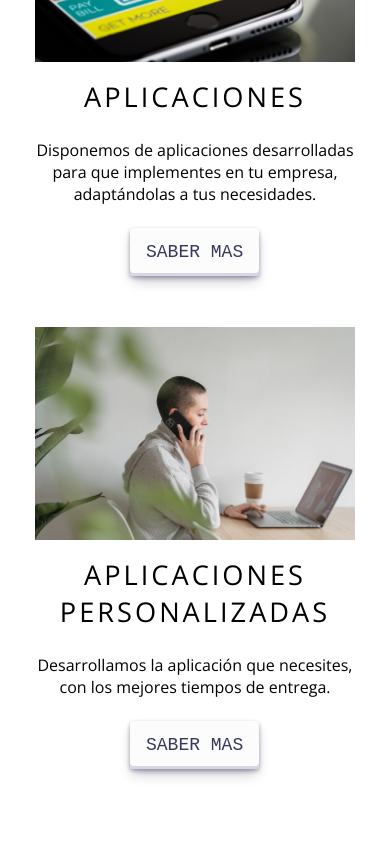
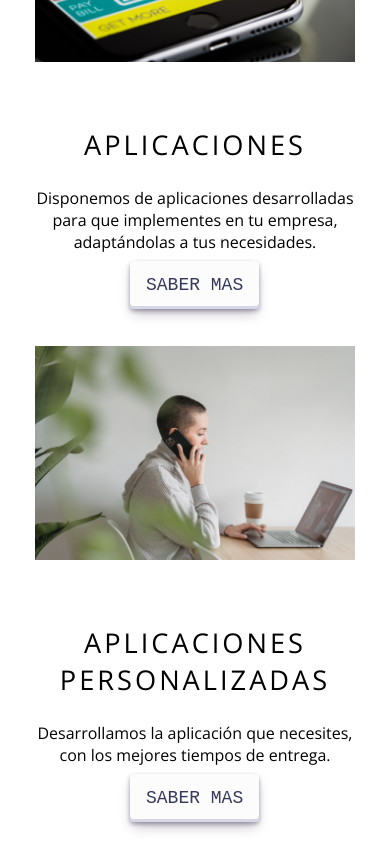
Before and after one commit to franmartos11/aspaWebApp, a React (Vite) app: page / in a window 390 px wide. Shown: the part 3440-4284 px from the top of the page. Built offline with nearby package versions, Linux system fonts and the light colour scheme.

Commit message:
changes services redirect & iphone display on page

```diff
--- a/src/components/ServiceMain.jsx
+++ b/src/components/ServiceMain.jsx
@@ -13,8 +13,9 @@ function ServiceMain(){
             <div class="cards_servicios">
                 <div class="card_servicios">
                     <h5>APLICACIONES A TU MEDIDA</h5>
+
+                    <p>En nuestra empresa ofrecemos servicios de desarrollo de aplicaciones de alta calidad para asegurarnos de que nuestros clientes obtengan el producto final que están buscando. Trabajamos estrechamente con nuestros clientes para entender sus requisitos y necesidades, y utilizamos tecnologías y herramientas de vanguardia para garantizar que nuestras aplicaciones sean de alta calidad y cumplan con las expectativas de nuestros clientes.</p>
                     <Iphone></Iphone>
-                    <p>En nuestra empresa ofrecemos servicios de desarrollo de aplicaciones de alta calidad para asegurarnos de que nuestros clientes obtengan el producto final que están buscando. Trabajamos estrechamente con nuestros clientes para entender sus requisitos y necesidades, y utilizamos tecnologías y herramientas de vanguardia para garantizar que nuestras aplicaciones sean de alta calidad y cumplan con las expectativas de nuestros clientes.</p>
                     <button class="botonBlanco" onClick={handleClick}>SABER MAS</button>
                 </div>
             </div>
--- a/src/components/Services.jsx
+++ b/src/components/Services.jsx
@@ -1,4 +1,5 @@
 import React from "react";
+import { Link, Route } from "react-router-dom";
 
 
 function Services(){
@@ -6,6 +7,13 @@ function Services(){
         let url = "https://drive.google.com/file/d/1rI9B36C977JEiUFRjcc6UE92dZ0tf_iq/view?usp=sharing";
         window.open(url,"_blank");
     }
+
+    const scrollToTop = () => {
+        window.scrollTo(0, 0);
+      };
+
+
+
 
   return(
         <div class="servicios">
@@ -19,14 +27,15 @@ function Services(){
                 <img src="\img\pexels-torsten-dettlaff-54284 (2).jpg" alt=""></img>
                     <h5>APLICACIONES</h5>
                     <p>Disponemos de aplicaciones desarrolladas para que implementes en tu empresa, adaptándolas a tus necesidades.</p>
-                    <button class="botonBlanco" onClick={handleClick}>SABER MAS</button>
+                    <Link to="/servicios" className="botonBlanco" onClick={scrollToTop}>SABER MAS</Link>
                 </div>
 
                 <div class="card_servicios">
                     <img src="\img\pexels-george-milton-7014599 (1).jpg" alt=""></img>
                     <h5>APLICACIONES PERSONALIZADAS</h5>
                     <p>Desarrollamos la aplicación que necesites, con los mejores tiempos de entrega.</p>
-                    <button class="botonBlanco" onClick={handleClick}>SABER MAS</button>
+                    <Link to="/servicios" className="botonBlanco" onClick={scrollToTop}>SABER MAS</Link>
+
                 </div>
             </div>
 
--- a/src/index.css
+++ b/src/index.css
@@ -394,7 +394,7 @@ button{
 
 .card_servicios h5{
   font-size: 2rem;
-  margin-top: 1rem;
+  margin-top: 4rem;
   margin-bottom: 1rem;
   letter-spacing: 3px;
   font-size: 1.7rem;
@@ -402,6 +402,7 @@ button{
 
 }
 .card_servicios p{
+  padding-bottom: 0rem;
   width: 40rem;
   text-align: center;
 }
```
